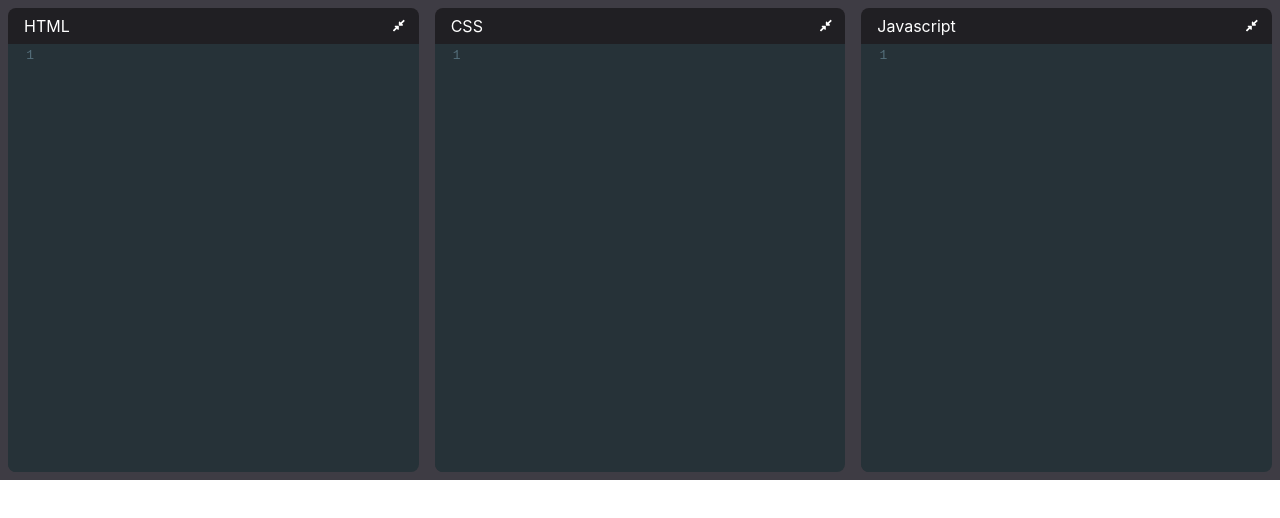
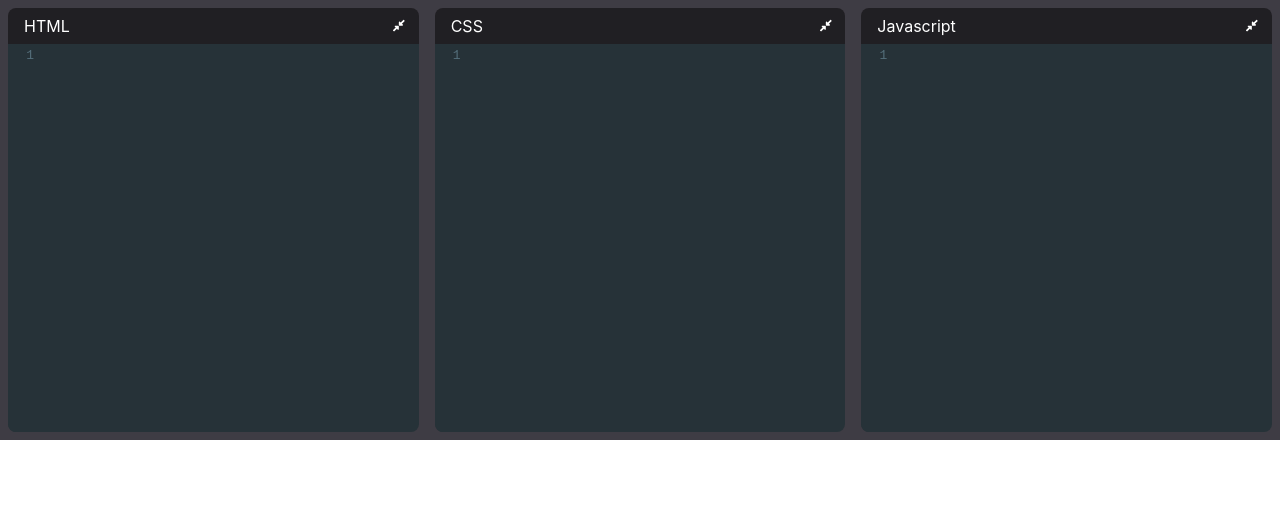
Before and after one commit to Gurveen-codes/codepen-clone, a React (Create React App) app: page / in a window 1280 px wide. Shown: the top 518 px of the page. Built offline with nearby package versions, Linux system fonts and the light colour scheme.

Commit message:
Minor UI change

```diff
--- a/src/components/Editor.js
+++ b/src/components/Editor.js
@@ -13,7 +13,7 @@ const Editor = (props) => {
 
   const [open, setOpen] = useState(true);
 
-  const handleChange = (editor, data, value) => {
+  const handleChange = (_editor, _data, value) => {
     onChange(value);
   };
 
--- a/src/index.css
+++ b/src/index.css
@@ -17,7 +17,7 @@ code {
 }
 
 .pane {
-  height: 60vh;
+  height: 55vh;
   display: flex;
 }
 
```
